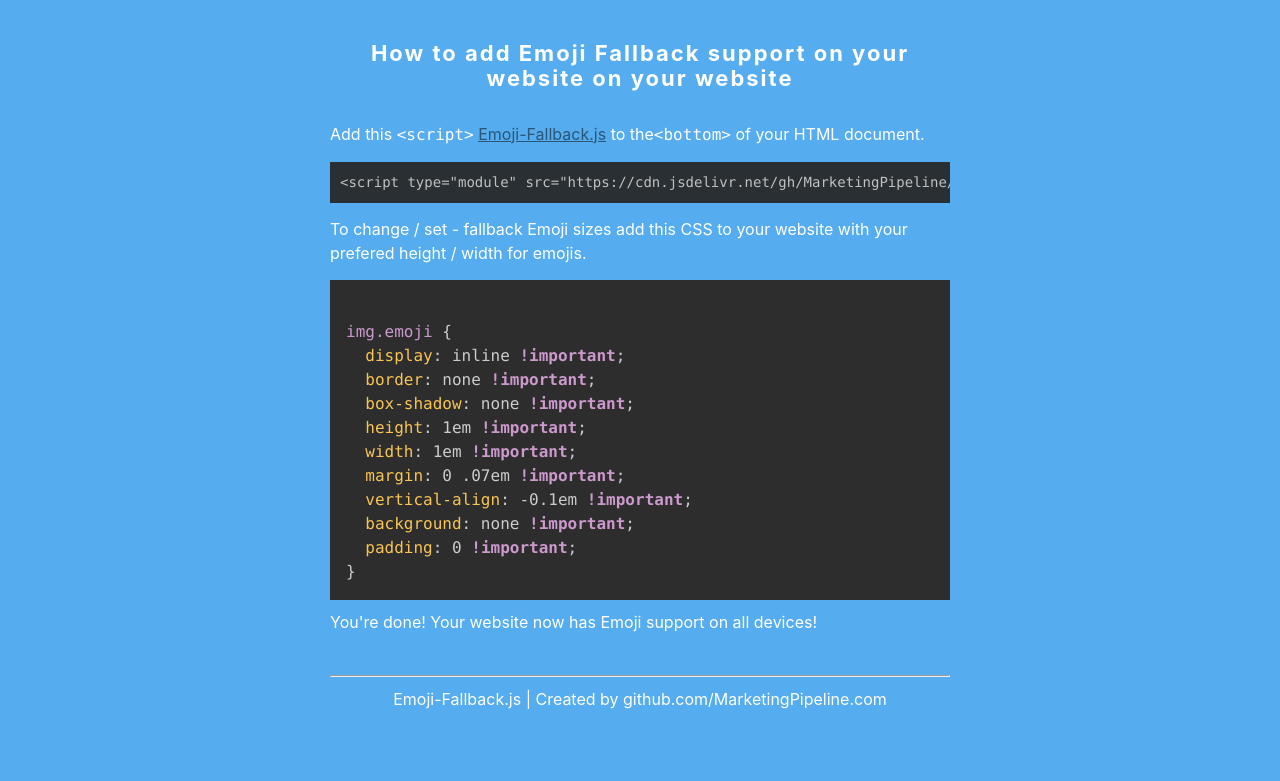
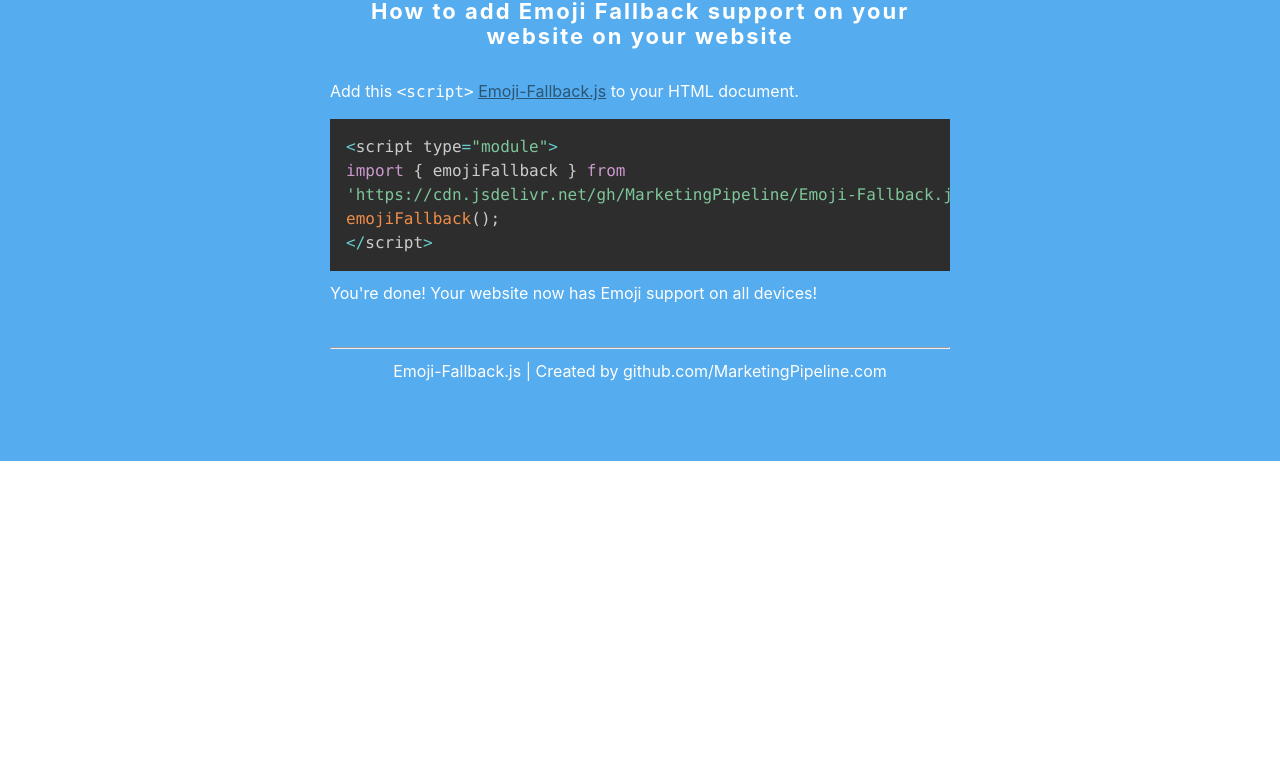
Before and after one commit to MarketingPipeline/Emoji-Fallback.js, a plain HTML site: page index.html in a window 1280 px wide. Shown: the part 339-1120 px from the top of the page. After the commit the page ends 800 px from the top, so only its background shows below. Drawn offline with nearby package versions, Linux system fonts and the light colour scheme.

Commit message:
Updated demo :framed_picture:

```diff
--- a/index.html
+++ b/index.html
@@ -8,7 +8,6 @@
     <title>Emoji-Fallback.js | Add emoji support / emoji fallback to your website</title>
    <script src="https://cdn.jsdelivr.net/npm/prismjs@1.28.0/prism.min.js"></script>
     <!--- Emoji-Fallback.js Refer to https://github.com/MarketingPipeline/Emoji-Fallback.js for more info-->
-  <script type="module" src="https://cdn.jsdelivr.net/gh/MarketingPipeline/Emoji-Fallback.js/dist/emoji-fallback.min.js"></script>
 
 
 
@@ -52,53 +51,36 @@
 
 
       </p>
-      <p>Add this <code>&lt;script&gt;</code> <a href="https://github.com/MarketingPipeline/Emoji-Fallback.js/blob/main/dist/Emoji-Fallback.min.js">Emoji-Fallback.js</a> to the<code>&lt;bottom&gt;</code> of your HTML document.</p>
-      <pre>
-&lt;script type="module" src="https://cdn.jsdelivr.net/gh/MarketingPipeline/Emoji-Fallback.js/dist/emoji-fallback.min.js">&lt;script></pre>
-       <p>To change / set - fallback Emoji sizes add this CSS to your website with your prefered height / width for emojis. </p>
-  <pre class="language-css">
-<code class="language-css">
-img.emoji {
-  display: inline !important;
-  border: none !important;
-  box-shadow: none !important;
-  height: 1em !important;
-  width: 1em !important;
-  margin: 0 .07em !important;
-  vertical-align: -0.1em !important;
-  background: none !important;
-  padding: 0 !important;
-} </code>   </pre>
+      <p>Add this <code>&lt;script&gt;</code> <a href="https://github.com/MarketingPipeline/Emoji-Fallback.js/blob/main/dist/Emoji-Fallback.min.js">Emoji-Fallback.js</a> to your HTML document.</p>
+      <pre  class="language-html"><code  class="language-javascript"><span class="hljs-tag">&lt;<span class="hljs-name">script</span> <span class="hljs-attr">type</span>=<span class="hljs-string">"module"</span>&gt;</span><span class="javascript">
+<span class="hljs-keyword">import</span> { emojiFallback } <span class="hljs-keyword">from</span>
+<span class="hljs-string">'https://cdn.jsdelivr.net/gh/MarketingPipeline/Emoji-Fallback.js@latest/dist/emoji-fallback.min.js'</span>;
+emojiFallback();
+</span><span class="hljs-tag">&lt;/<span class="hljs-name">script</span>&gt;</span></code></pre>
+
 
       <p>You're done! Your website now has Emoji support on all devices!</p>
       <br>
       <hr>
     <p class="u-textCenter">Emoji-Fallback.js | Created by github.com/MarketingPipeline.com</p>
+    </div>
+  </main>
+ </div>
  </body>
        <!--- Fork-Me.js ---->
        <script src="https://cdn.jsdelivr.net/gh/MarketingPipeline/GitHub-Ribbon-Web-Component/dist/github-ribbon-wc.min.js"></script>
-   <script>
-      // THIS IS JUST FOR THIS DEMO PAGE.
-      // Modernizr Test
-var emojiSupported = (function() {
-  var node = document.createElement('canvas');
-  if (!node.getContext || !node.getContext('2d') ||
-      typeof node.getContext('2d').fillText !== 'function')
-    return false;
-  var ctx = node.getContext('2d');
-  ctx.textBaseline = 'top';
-  ctx.font = '32px Arial';
-  ctx.fillText('\ud83d\ude03', 0, 0);
-  return ctx.getImageData(16, 16, 1, 1).data[0] !== 0;
-})();
+   <script type="module">
 
-if (!emojiSupported) {
+import {emojiFallback, emojiSupported} from 'https://cdn.jsdelivr.net/gh/MarketingPipeline/Emoji-Fallback.js@latest/dist/emoji-fallback.min.js';
+emojiFallback()
+const D = document.getElementById('main')
+if (!emojiSupported()) {
 
- var D = document.getElementById('main')
+
   D.innerHTML = "Your browser does NOT support emojis, <br> these unicode emojis were replaced with images!"
 
 }else{
-   var D = document.getElementById('main')
+
   D.innerHTML = "Your browser DOES support emojis, <br> these unicode emojis were NOT replaced with images!"
 }
     </script>
```
